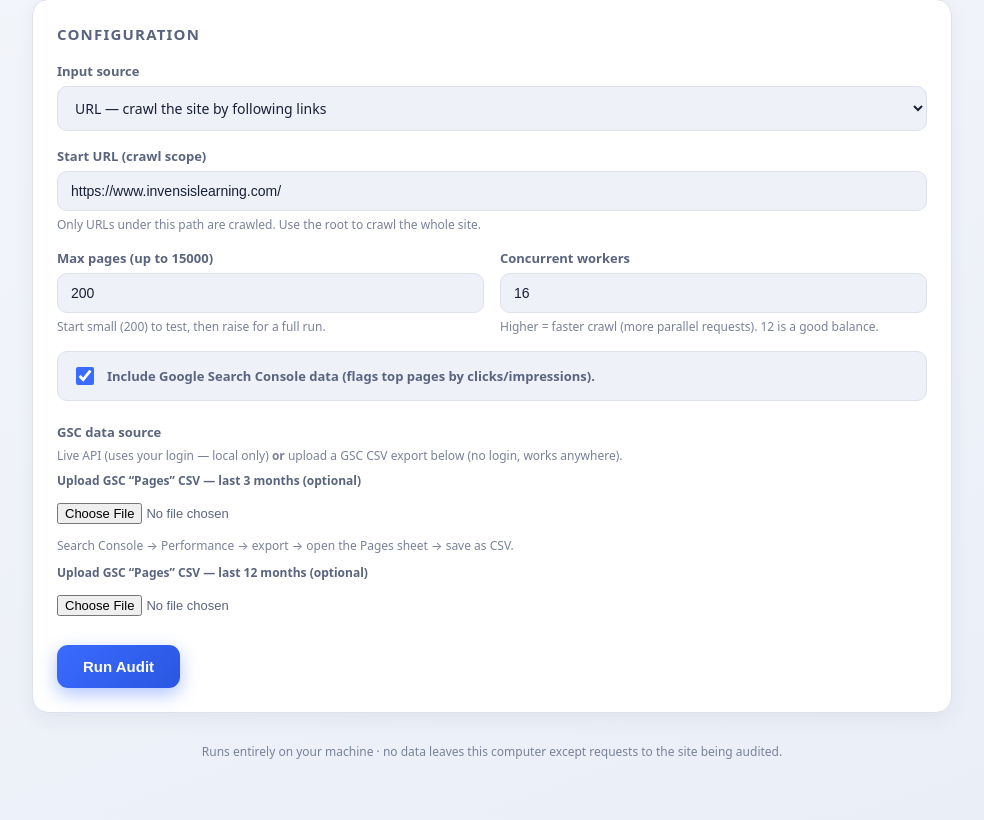
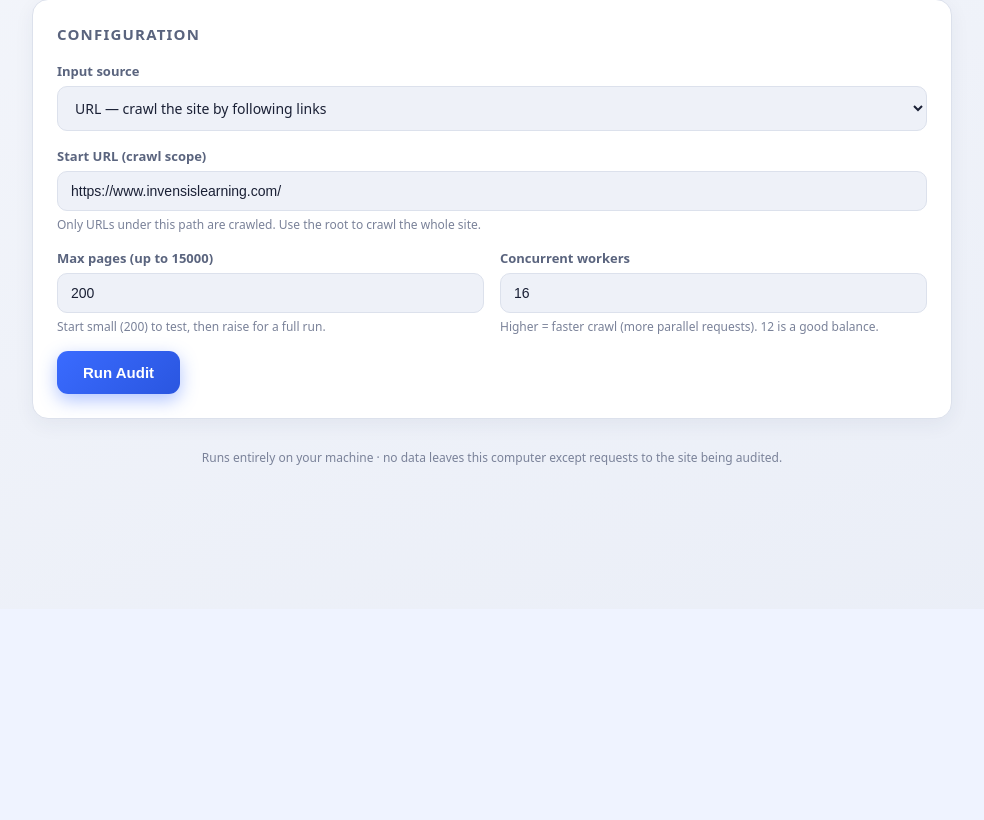
Before and after one commit to venkataramana-d/SEO-Audit-Migration-Tool, a Flask app: page / in a window 1280 px wide. Shown: the part 191-1011 px from the top of the page, without its empty margins (148-1132 px from the left). After the commit the page ends 656 px from the top, so only its background shows below. Run offline with Flask 3, Linux system fonts and the light colour scheme.

Commit message:
Hide GSC options for now (code kept for later)
Hide the Include-GSC checkbox + CSV upload on Site Audit and Meta pages, and
the GSC card in Settings. include_gsc defaults off. All GSC backend code and
the CSV/API paths are untouched — just not surfaced in the UI until GSC is
built out properly. The tool now runs cleanly everywhere without GSC.

Co-Authored-By: Claude Opus 4.8 <noreply@anthropic.com>

```diff
--- a/templates/index.html
+++ b/templates/index.html
@@ -205,20 +205,18 @@ https://www.invensislearning.com/pmp-certification-training/"></textarea>
         <div class="hint">Higher = faster crawl (more parallel requests). 12 is a good balance.</div>
       </div>
     </div>
-    <div class="row" id="gscrow">
+    <!-- GSC option hidden for now (code kept for later) -->
+    <div class="row" id="gscrow" style="display:none">
       <label class="check full">
-        <input type="checkbox" id="include_gsc" checked>
+        <input type="checkbox" id="include_gsc">
         <span>Include Google Search Console data (flags top pages by clicks/impressions).</span>
       </label>
     </div>
-    <div class="row">
+    <div class="row" style="display:none">
       <div class="full">
         <label>GSC data source</label>
-        <div class="hint" style="margin-bottom:8px">Live API (uses your login — local only) <b>or</b> upload a GSC CSV export below (no login, works anywhere).</div>
-        <label style="font-size:12px">Upload GSC “Pages” CSV — last 3 months (optional)</label>
         <input type="file" id="gsc_csv" accept=".csv">
-        <div class="hint" id="gsc_csv_info">Search Console → Performance → export → open the Pages sheet → save as CSV.</div>
-        <label style="font-size:12px;margin-top:10px">Upload GSC “Pages” CSV — last 12 months (optional)</label>
+        <div class="hint" id="gsc_csv_info"></div>
         <input type="file" id="gsc_csv_12" accept=".csv">
         <div class="hint" id="gsc_csv_12_info"></div>
       </div>
--- a/templates/settings.html
+++ b/templates/settings.html
@@ -58,7 +58,7 @@
 
   {% if saved %}<div class="saved">✓ Settings saved.</div>{% endif %}
 
-  <div class="card">
+  <div class="card" style="display:none">
     <h2>Google Search Console</h2>
     {% if gsc_connected %}
       <div class="status ok"><span class="dot ok"></span> Connected
```
Also changed, not shown: templates/meta.html (+3 -5 lines).
